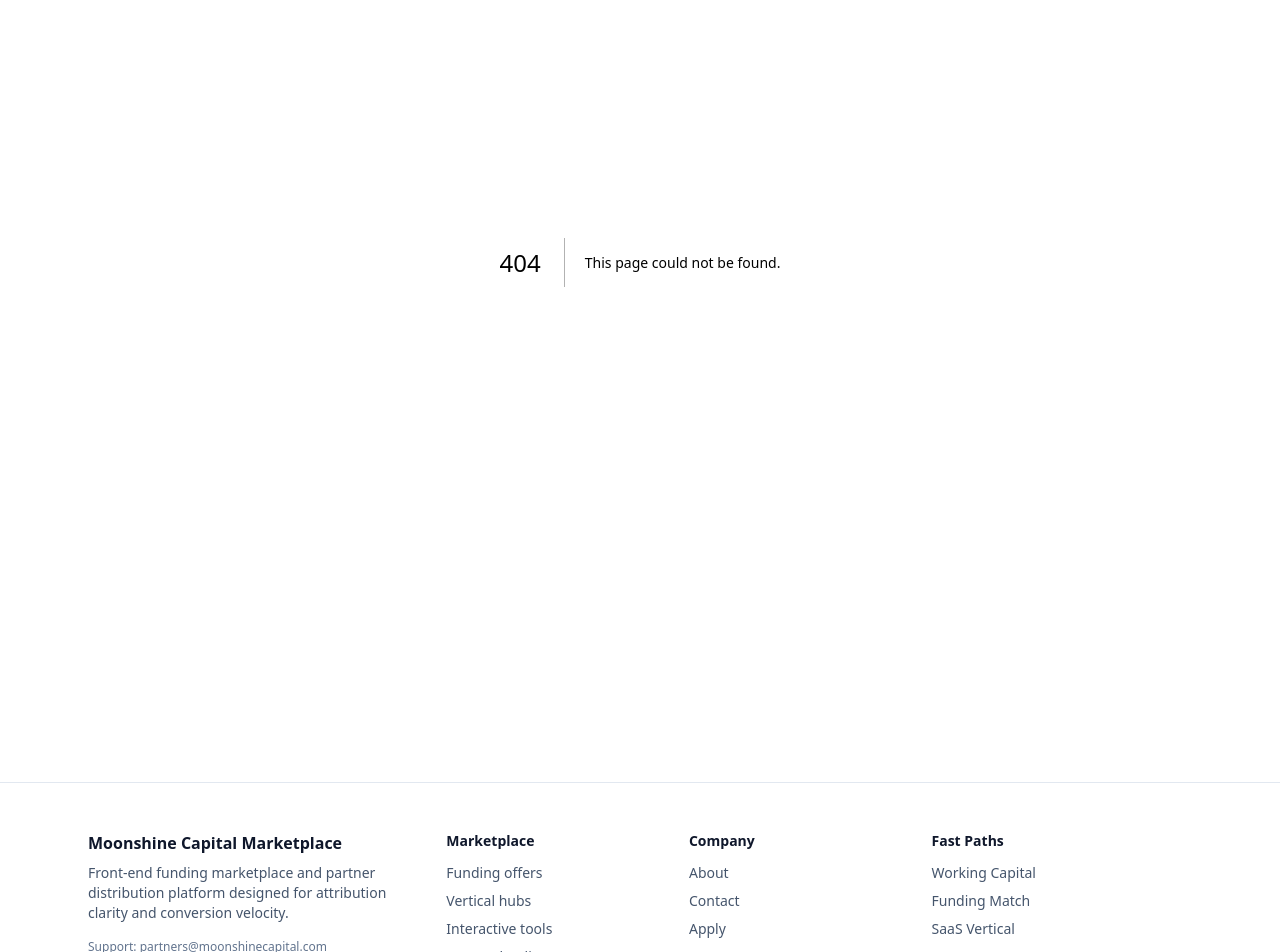
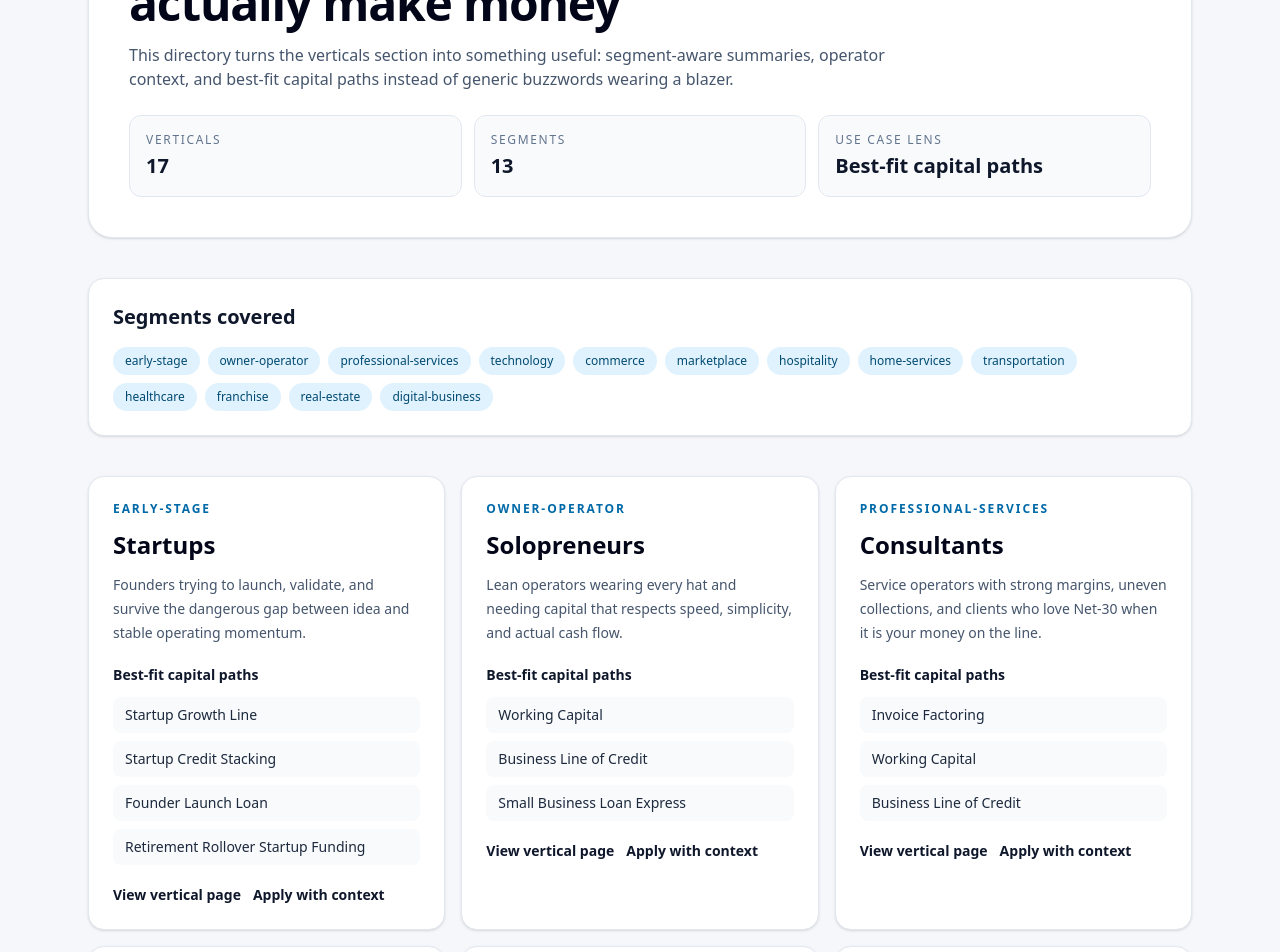
Before and after one commit to JFeimster/moonshine-partner-marketplace, a Next.js app: page /verticals in a window 1280 px wide. Before the commit this address had no page. Shown: the part 280-1232 px from the top of the page. Built offline with nearby package versions, Linux system fonts and the light colour scheme.

Commit message:
Add real vertical coverage directory page

```diff
--- /dev/null
+++ b/src/app/verticals/page.tsx
@@ -0,0 +1,73 @@
+import Link from "next/link";
+import { verticals } from "@/content/verticals";
+
+const segments = Array.from(new Set(verticals.map((vertical) => vertical.segment)));
+
+export default function VerticalsPage() {
+  return (
+    <div className="space-y-10">
+      <section className="rounded-3xl border border-slate-200 bg-white p-8 shadow-sm md:p-10">
+        <p className="text-xs font-semibold uppercase tracking-[0.2em] text-sky-700">Vertical Coverage Directory</p>
+        <h1 className="mt-3 text-3xl font-bold tracking-tight text-slate-950 md:text-5xl">Capital paths mapped to how operators actually make money</h1>
+        <p className="mt-4 max-w-3xl text-slate-600">
+          This directory turns the verticals section into something useful: segment-aware summaries, operator context, and best-fit capital paths instead of generic buzzwords wearing a blazer.
+        </p>
+        <div className="mt-6 grid gap-3 sm:grid-cols-3">
+          <div className="rounded-xl border border-slate-200 bg-slate-50 p-4">
+            <p className="text-xs uppercase tracking-[0.14em] text-slate-500">Verticals</p>
+            <p className="mt-1 text-xl font-semibold text-slate-900">{verticals.length}</p>
+          </div>
+          <div className="rounded-xl border border-slate-200 bg-slate-50 p-4">
+            <p className="text-xs uppercase tracking-[0.14em] text-slate-500">Segments</p>
+            <p className="mt-1 text-xl font-semibold text-slate-900">{segments.length}</p>
+          </div>
+          <div className="rounded-xl border border-slate-200 bg-slate-50 p-4">
+            <p className="text-xs uppercase tracking-[0.14em] text-slate-500">Use Case Lens</p>
+            <p className="mt-1 text-xl font-semibold text-slate-900">Best-fit capital paths</p>
+          </div>
+        </div>
+      </section>
+
+      <section className="rounded-2xl border border-slate-200 bg-white p-6 shadow-sm">
+        <h2 className="text-xl font-semibold text-slate-900">Segments covered</h2>
+        <div className="mt-4 flex flex-wrap gap-2">
+          {segments.map((segment) => (
+            <span key={segment} className="rounded-full bg-sky-100 px-3 py-1.5 text-xs font-medium text-sky-900">
+              {segment}
+            </span>
+          ))}
+        </div>
+      </section>
+
+      <section className="grid gap-4 md:grid-cols-2 xl:grid-cols-3">
+        {verticals.map((vertical) => (
+          <article key={vertical.slug} className="rounded-2xl border border-slate-200 bg-white p-6 shadow-sm">
+            <p className="text-xs font-semibold uppercase tracking-[0.16em] text-sky-700">{vertical.segment}</p>
+            <h2 className="mt-3 text-2xl font-semibold text-slate-950">{vertical.title}</h2>
+            <p className="mt-3 text-sm leading-6 text-slate-600">{vertical.summary}</p>
+
+            <div className="mt-5">
+              <p className="text-sm font-semibold text-slate-900">Best-fit capital paths</p>
+              <ul className="mt-3 grid gap-2">
+                {vertical.bestFitCapitalPaths.map((path) => (
+                  <li key={path} className="rounded-lg bg-slate-50 px-3 py-2 text-sm text-slate-800">
+                    {path}
+                  </li>
+                ))}
+              </ul>
+            </div>
+
+            <div className="mt-5 flex flex-wrap gap-3">
+              <Link href={`/verticals/${vertical.slug}`} className="text-sm font-semibold text-slate-900 hover:text-emerald-700">
+                View vertical page
+              </Link>
+              <Link href={`/apply?vertical=${vertical.slug}`} className="text-sm font-semibold text-slate-900 hover:text-emerald-700">
+                Apply with context
+              </Link>
+            </div>
+          </article>
+        ))}
+      </section>
+    </div>
+  );
+}
```
